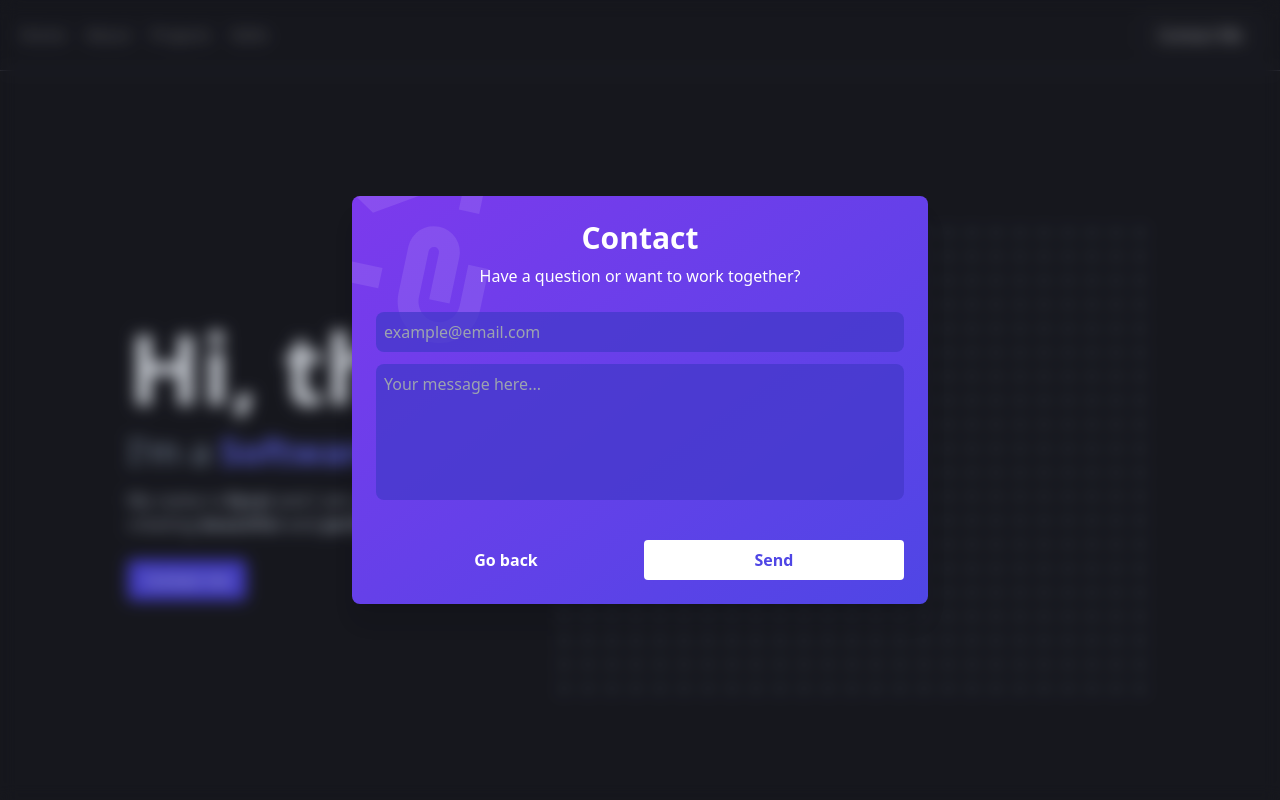
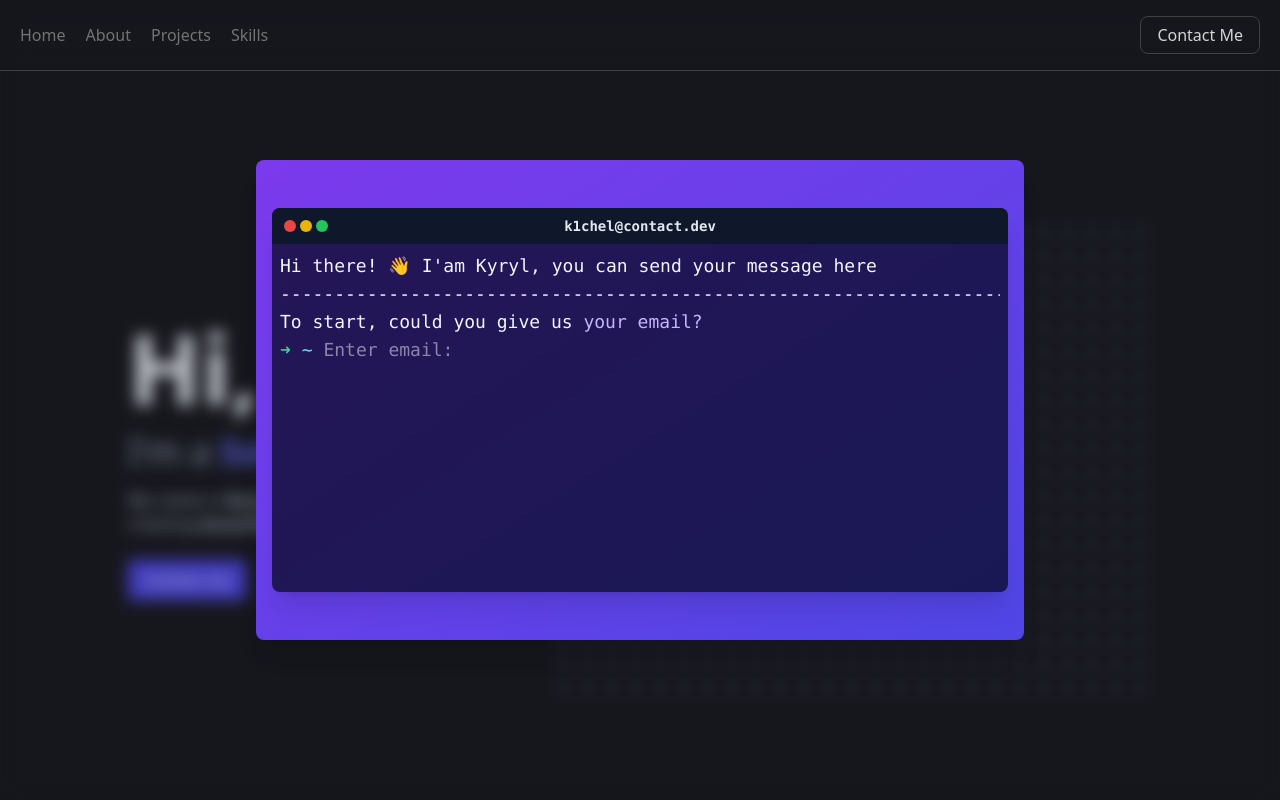
Before and after one commit to K1chel/portfolio, a React (Vite) app: page / in a window 1280 px wide. Both pictures are taken after a click on the button "Contact Me". Shown: the top 800 px of the page. Built offline with nearby package versions, Linux system fonts and the light colour scheme.

Commit message:
modal , project, button EDITED

```diff
--- a/src/App.jsx
+++ b/src/App.jsx
@@ -10,6 +10,7 @@ import { cn } from "./lib/utils";
 
 const App = () => {
   const { visible } = useScrollTop();
+
   return (
     <>
       <Navbar />
--- /dev/null
+++ b/src/components/button.jsx
@@ -0,0 +1,10 @@
+/* eslint-disable react/prop-types */
+export const Button = ({ children }) => {
+  return (
+    <div className="bg-transparent flex items-center justify-center">
+      <button className="px-6 py-2 font-medium bg-indigo-500 text-white w-fit rounded-md transition-all shadow-[3px_3px_0px_black] hover:shadow-none hover:translate-x-[3px] hover:translate-y-[3px]">
+        {children}
+      </button>
+    </div>
+  );
+};
--- a/src/components/modals/contact-modal.jsx
+++ b/src/components/modals/contact-modal.jsx
@@ -1,15 +1,14 @@
 /* eslint-disable react/prop-types */
 import { AnimatePresence, motion } from "framer-motion";
+import { FiCheckCircle } from "react-icons/fi";
+import { Fragment, useEffect, useRef, useState } from "react";
+
 import { useContactModal } from "../../hooks/use-contact-modal";
-import { MdOutlineAttachEmail } from "react-icons/md";
-import { useState } from "react";
 
-const ContactModal = () => {
+const ContactModalt = () => {
   const { isOpen, onClose } = useContactModal();
-  const [inputs, setInputs] = useState({
-    email: "",
-    message: "",
-  });
+  const containerRef = useRef(null);
+  const inputRef = useRef(null);
 
   return (
     <AnimatePresence>
@@ -18,56 +17,28 @@ const ContactModal = () => {
           initial={{ opacity: 0 }}
           animate={{ opacity: 1 }}
           exit={{ opacity: 0 }}
-          onClick={() => onClose()}
-          className="bg-slate-900/20 backdrop-blur p-8 fixed inset-0 z-[999] grid place-items-center overflow-y-scroll cursor-pointer w-[100vw]"
+          onClick={onClose}
+          className="bg-slate-900/20 backdrop-blur p-8 fixed inset-0 z-50 grid place-items-center overflow-y-scroll cursor-pointer"
         >
           <motion.div
             initial={{ scale: 0, rotate: "12.5deg" }}
             animate={{ scale: 1, rotate: "0deg" }}
             exit={{ scale: 0, rotate: "0deg" }}
             onClick={(e) => e.stopPropagation()}
-            className="bg-gradient-to-br from-violet-600 to-indigo-600 text-white p-6 rounded-lg w-full max-w-xl shadow-xl cursor-default relative overflow-hidden"
+            className="bg-gradient-to-br from-violet-600 to-indigo-600 text-white rounded-lg w-full max-w-3xl shadow-xl cursor-default relative overflow-hidden"
           >
-            <MdOutlineAttachEmail className="text-white/10 rotate-12 text-[250px] absolute z-0 -top-24 -left-24" />
-            <div className="relative z-10">
-              <h3 className="text-3xl font-bold text-center mb-2">Contact</h3>
-              <p className="text-center mb-6">
-                Have a question or want to work together?
-              </p>
-              <div className="flex items-start flex-col gap-y-3 w-full mb-10">
-                <input
-                  className="w-full bg-indigo-700/75 px-2 py-2 rounded-lg outline-none focus:ring-violet-500 focus:ring-2"
-                  placeholder="example@email.com"
-                  value={inputs.email}
-                  onChange={(e) =>
-                    setInputs({ ...inputs, email: e.target.value })
-                  }
-                />
-                <textarea
-                  className="w-full bg-indigo-700/75 px-2 py-2 rounded-lg outline-none focus:ring-violet-500 focus:ring-2 resize-none overflow-y-hidden"
-                  placeholder="Your message here..."
-                  value={inputs.message}
-                  onChange={(e) =>
-                    setInputs({ ...inputs, message: e.target.value })
-                  }
-                  rows={5}
-                />
+            <section className="px-4 py-12">
+              <div
+                ref={containerRef}
+                onClick={() => {
+                  inputRef.current?.focus();
+                }}
+                className="h-96 bg-slate-950/70 backdrop-blur rounded-lg w-full max-w-3xl mx-auto overflow-y-scroll shadow-xl cursor-text font-mono"
+              >
+                <TerminalHeader />
+                <TerminalBody inputRef={inputRef} containerRef={containerRef} />
               </div>
-              <div className="flex gap-2">
-                <button
-                  onClick={() => onClose()}
-                  className="bg-transparent hover:bg-white/10 transition-colors text-white font-semibold w-full py-2 rounded"
-                >
-                  Go back
-                </button>
-                <button
-                  onClick={() => onClose()}
-                  className="bg-white hover:bg-white/80 transition text-indigo-600 font-semibold w-full py-2 rounded"
-                >
-                  Send
-                </button>
-              </div>
-            </div>
+            </section>
           </motion.div>
         </motion.div>
       )}
@@ -75,4 +46,263 @@ const ContactModal = () => {
   );
 };
 
-export default ContactModal;
+const TerminalHeader = () => {
+  return (
+    <div className="w-full p-3 bg-slate-900 flex items-center gap-1 sticky top-0">
+      <div className="w-3 h-3 rounded-full bg-red-500" />
+      <div className="w-3 h-3 rounded-full bg-yellow-500" />
+      <div className="w-3 h-3 rounded-full bg-green-500" />
+      <span className="text-sm text-slate-200 font-semibold absolute left-[50%] -translate-x-[50%]">
+        k1chel@contact.dev
+      </span>
+    </div>
+  );
+};
+
+const TerminalBody = ({ containerRef, inputRef }) => {
+  const [focused, setFocused] = useState(false);
+  const [text, setText] = useState("");
+
+  const [questions, setQuestions] = useState(QUESTIONS);
+
+  const curQuestion = questions.find((q) => !q.complete);
+
+  const handleSubmitLine = (value) => {
+    if (curQuestion) {
+      setQuestions((pv) =>
+        pv.map((q) => {
+          if (q.key === curQuestion.key) {
+            return {
+              ...q,
+              complete: true,
+              value,
+            };
+          }
+          return q;
+        })
+      );
+    }
+  };
+
+  return (
+    <div className="p-2 text-slate-100 text-lg">
+      <InitialText />
+      <PreviousQuestions questions={questions} />
+      <CurrentQuestion curQuestion={curQuestion} />
+      {curQuestion ? (
+        <CurLine
+          text={text}
+          focused={focused}
+          setText={setText}
+          setFocused={setFocused}
+          inputRef={inputRef}
+          command={curQuestion?.key || ""}
+          handleSubmitLine={handleSubmitLine}
+          containerRef={containerRef}
+        />
+      ) : (
+        <Summary questions={questions} setQuestions={setQuestions} />
+      )}
+    </div>
+  );
+};
+
+const InitialText = () => {
+  return (
+    <>
+      <p>Hi there! 👋 I&apos;am Kyryl, you can send your message here</p>
+      <p className="whitespace-nowrap overflow-hidden font-light">
+        ------------------------------------------------------------------------
+      </p>
+    </>
+  );
+};
+
+const PreviousQuestions = ({ questions }) => {
+  return (
+    <>
+      {questions.map((q, i) => {
+        if (q.complete) {
+          return (
+            <Fragment key={i}>
+              <p>
+                {q.text || ""}
+                {q.postfix && (
+                  <span className="text-violet-300">{q.postfix}</span>
+                )}
+              </p>
+              <p className="text-emerald-300">
+                <FiCheckCircle className="inline-block mr-2" />
+                <span>{q.value}</span>
+              </p>
+            </Fragment>
+          );
+        }
+        return <Fragment key={i}></Fragment>;
+      })}
+    </>
+  );
+};
+
+const CurrentQuestion = ({ curQuestion }) => {
+  if (!curQuestion) return <></>;
+
+  return (
+    <p>
+      {curQuestion.text || ""}
+      {curQuestion.postfix && (
+        <span className="text-violet-300">{curQuestion.postfix}</span>
+      )}
+    </p>
+  );
+};
+
+const Summary = ({ questions, setQuestions }) => {
+  const [complete, setComplete] = useState(false);
+
+  const handleReset = () => {
+    setQuestions((pv) => pv.map((q) => ({ ...q, value: "", complete: false })));
+  };
+
+  const handleSend = () => {
+    const formData = questions.reduce((acc, val) => {
+      return { ...acc, [val.key]: val.value };
+    }, {});
+
+    // Send this data to your server or whatever :)
+    console.log(formData);
+
+    setComplete(true);
+  };
+
+  return (
+    <>
+      <p>Beautiful! Here&apos;s what we&apos;ve got:</p>
+      {questions.map((q) => {
+        return (
+          <p key={q.key}>
+            <span className="text-blue-300">{q.key}:</span> {q.value}
+          </p>
+        );
+      })}
+      <p>Look good?</p>
+      {complete ? (
+        <p className="text-emerald-300">
+          <FiCheckCircle className="inline-block mr-2" />
+          <span>Sent! We&apos;ll get back to you ASAP 😎</span>
+        </p>
+      ) : (
+        <div className="flex gap-2 mt-2">
+          <button
+            onClick={handleReset}
+            className="px-3 py-1 text-base hover:opacity-90 transition-opacity rounded bg-slate-100 text-black"
+          >
+            Restart
+          </button>
+          <button
+            onClick={handleSend}
+            className="px-3 py-1 text-base hover:opacity-90 transition-opacity rounded bg-indigo-500 text-white"
+          >
+            Send it!
+          </button>
+        </div>
+      )}
+    </>
+  );
+};
+
+const CurLine = ({
+  text,
+  focused,
+  setText,
+  setFocused,
+  inputRef,
+  command,
+  handleSubmitLine,
+  containerRef,
+}) => {
+  const scrollToBottom = () => {
+    if (containerRef.current) {
+      containerRef.current.scrollTop = containerRef.current.scrollHeight;
+    }
+  };
+
+  const onSubmit = (e) => {
+    e.preventDefault();
+    handleSubmitLine(text);
+    setText("");
+    setTimeout(() => {
+      scrollToBottom();
+    }, 0);
+  };
+
+  const onChange = (e) => {
+    setText(e.target.value);
+    scrollToBottom();
+  };
+
+  useEffect(() => {
+    return () => setFocused(false);
+  }, []);
+
+  return (
+    <>
+      <form onSubmit={onSubmit}>
+        <input
+          ref={inputRef}
+          onChange={onChange}
+          value={text}
+          type="text"
+          className="sr-only"
+          autoComplete="off"
+          onFocus={() => setFocused(true)}
+          onBlur={() => setFocused(false)}
+        />
+      </form>
+      <p>
+        <span className="text-emerald-400">➜</span>{" "}
+        <span className="text-cyan-300">~</span>{" "}
+        {command && <span className="opacity-50">Enter {command}: </span>}
+        {text}
+        {focused && (
+          <motion.span
+            animate={{ opacity: [1, 1, 0, 0] }}
+            transition={{
+              repeat: Infinity,
+              duration: 1,
+              ease: "linear",
+              times: [0, 0.5, 0.5, 1],
+            }}
+            className="inline-block w-2 h-5 bg-slate-400 translate-y-1 ml-0.5"
+          />
+        )}
+      </p>
+    </>
+  );
+};
+
+export default ContactModalt;
+
+const QUESTIONS = [
+  {
+    key: "email",
+    text: "To start, could you give us ",
+    postfix: "your email?",
+    complete: false,
+    value: "",
+  },
+  {
+    key: "name",
+    text: "Awesome! And what's ",
+    postfix: "your name?",
+    complete: false,
+    value: "",
+  },
+  {
+    key: "description",
+    text: "Perfect, and ",
+    postfix: "what is yout question",
+    complete: false,
+    value: "",
+  },
+];
--- a/src/components/navbar/navbar.jsx
+++ b/src/components/navbar/navbar.jsx
@@ -5,7 +5,7 @@ import NavLink from "./nav-link";
 
 const Navbar = () => {
   return (
-    <nav className="fixed top-0 w-full border-b border-zinc-700 z-[999] backdrop-blur-md">
+    <nav className="fixed top-0 w-full border-b border-zinc-700 z-[90] backdrop-blur-md">
       <header className="py-4 max-w-screen-xl mx-auto md:px-5 px-3">
         <div className="flex items-center justify-between">
           <div className="md:flex items-center gap-x-5 text-neutral-500 hidden">
--- a/src/components/projects.jsx
+++ b/src/components/projects.jsx
@@ -7,7 +7,7 @@ export const Projects = () => {
       <div className="flex items-center justify-center my-10">
         <h1 className="text-4xl text-white font-bold">Projects</h1>
       </div>
-      <div className="grid grid-cols-1 sm:grid-cols-2 md:grid-cols-3 gap-x-3 gap-y-5">
+      <div className="grid grid-cols-1 md:grid-cols-2 gap-x-10 gap-y-7">
         {projects.map((project) => (
           <ProjectCard key={project.key} project={project} />
         ))}
```
Also changed, not shown: src/components/github-button.jsx (added, +41 -0 lines), src/components/project-card.jsx (+11 -12 lines), src/constants/index.jsx (+17 -0 lines), public/images/projects/chat_app.png (added), public/images/projects/expanse_tracker.png (added).
